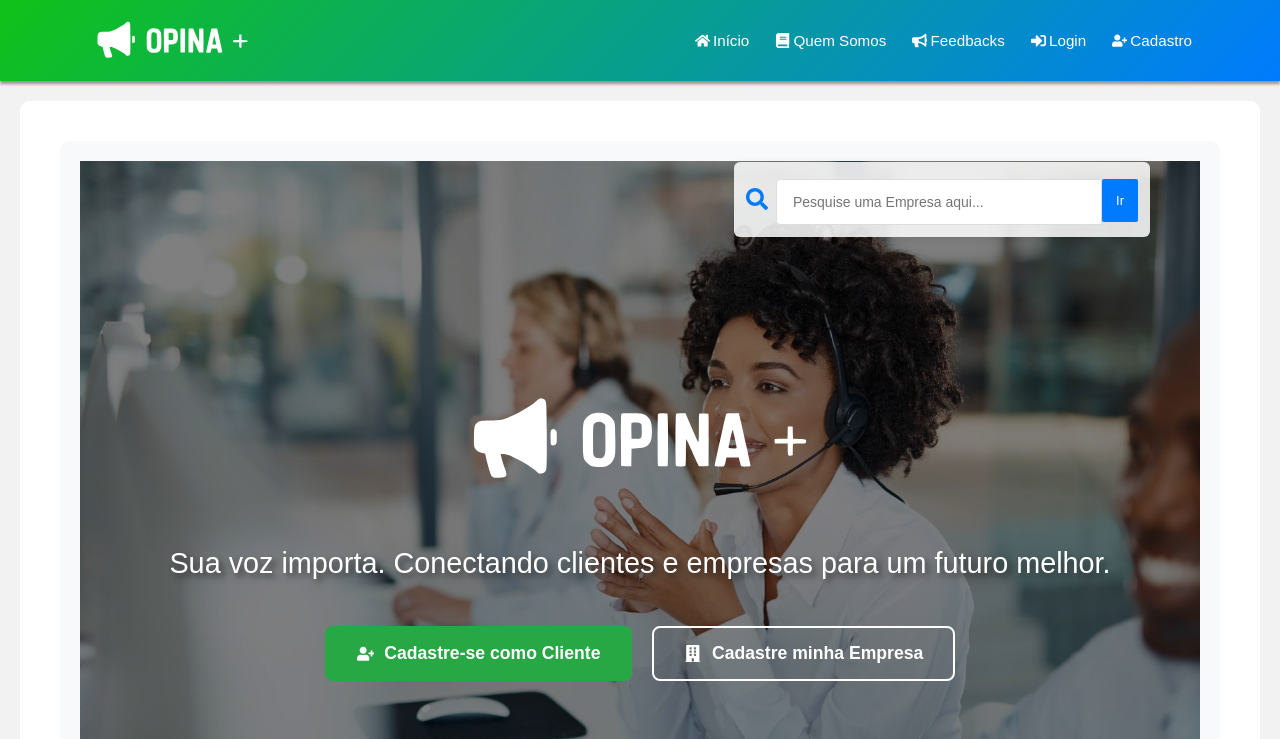
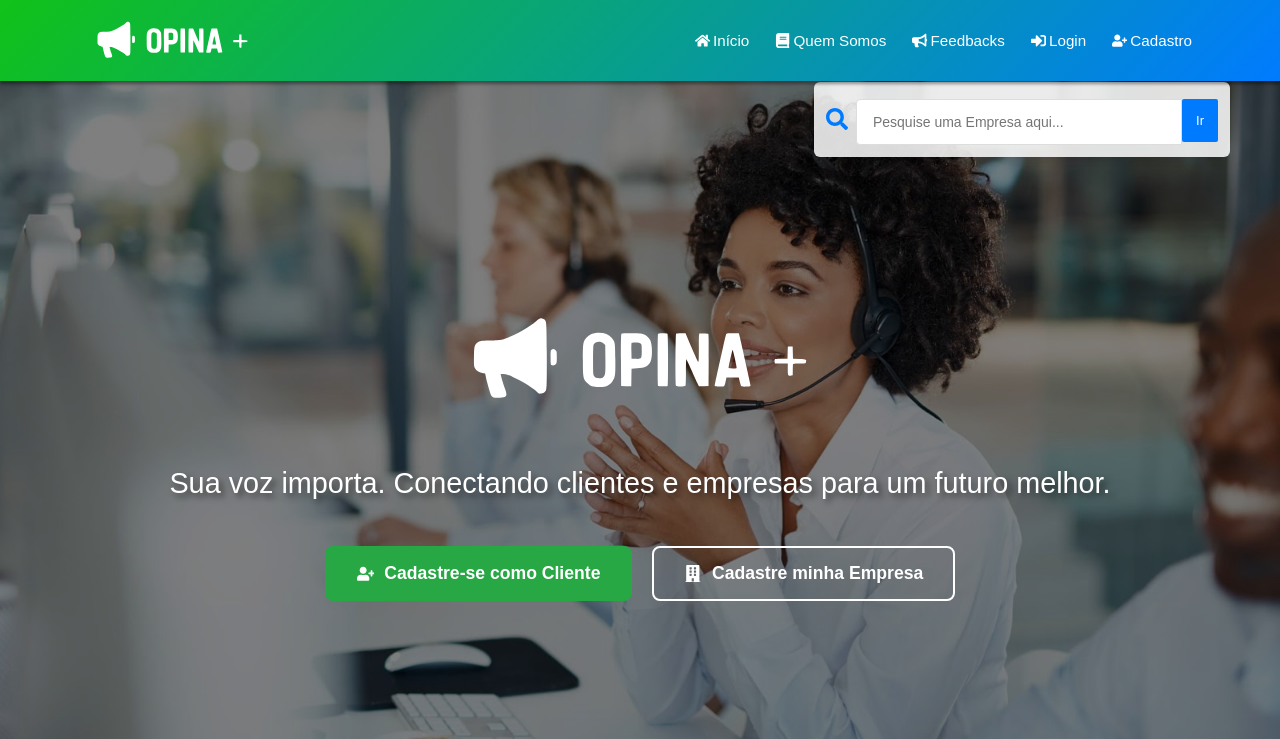
Before and after one commit to Eudantas2024/frontendopinamais, a React (Vite) app: page / in a window 1280 px wide. Shown: the top 739 px of the page. Built offline with nearby package versions, Linux system fonts and the light colour scheme.

Commit message:
integrador

```diff
--- a/src/index.css
+++ b/src/index.css
@@ -17,9 +17,9 @@ body {
 
 main {
   flex: 1 0 auto; /* permite o main crescer e ocupar espaço */
-  padding: 20px;
+  padding: 0;
   background: white;
-  margin: 20px;
+  margin: 0;
   border-radius: 10px;
   box-sizing: border-box;
 }
```
